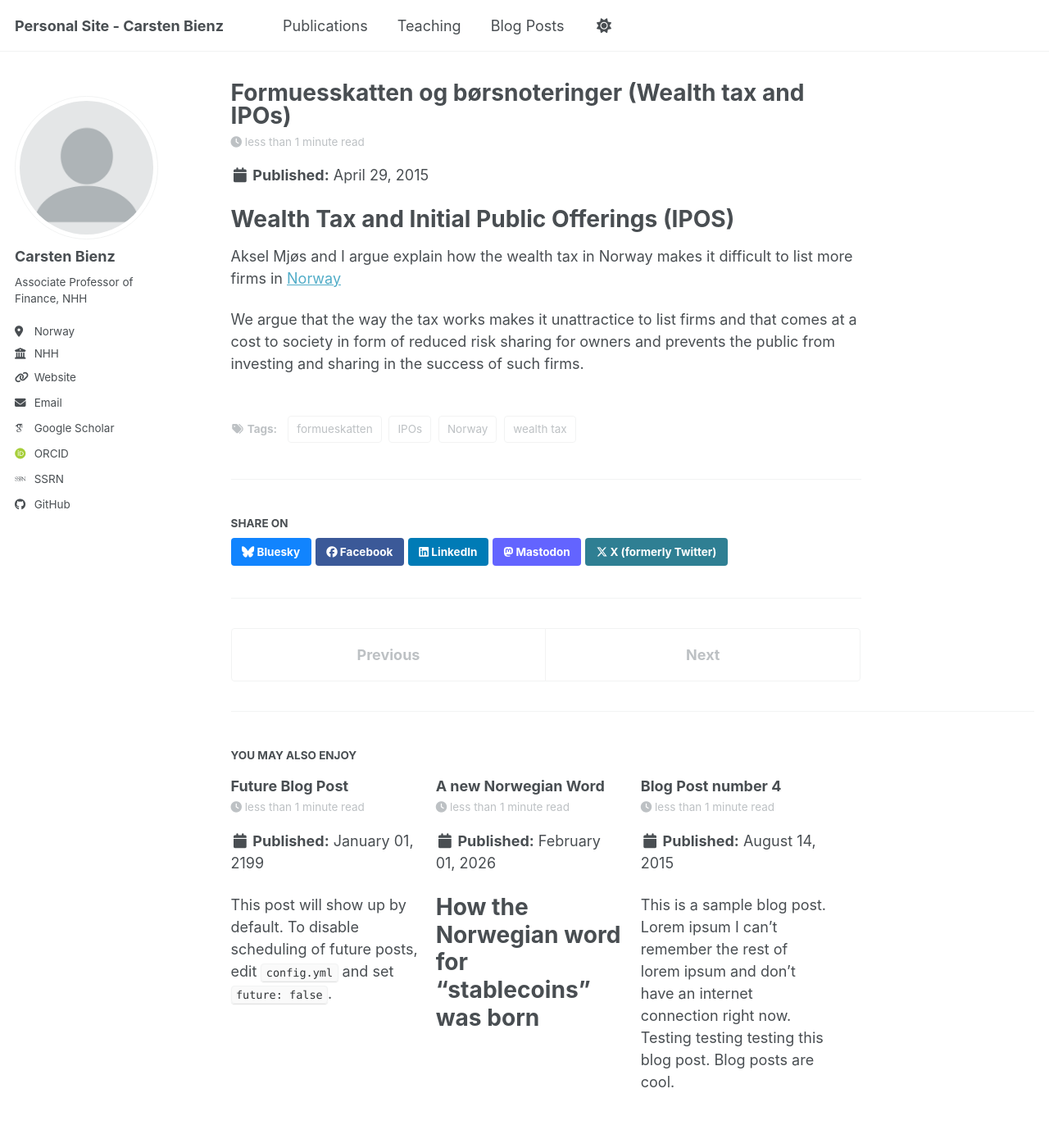
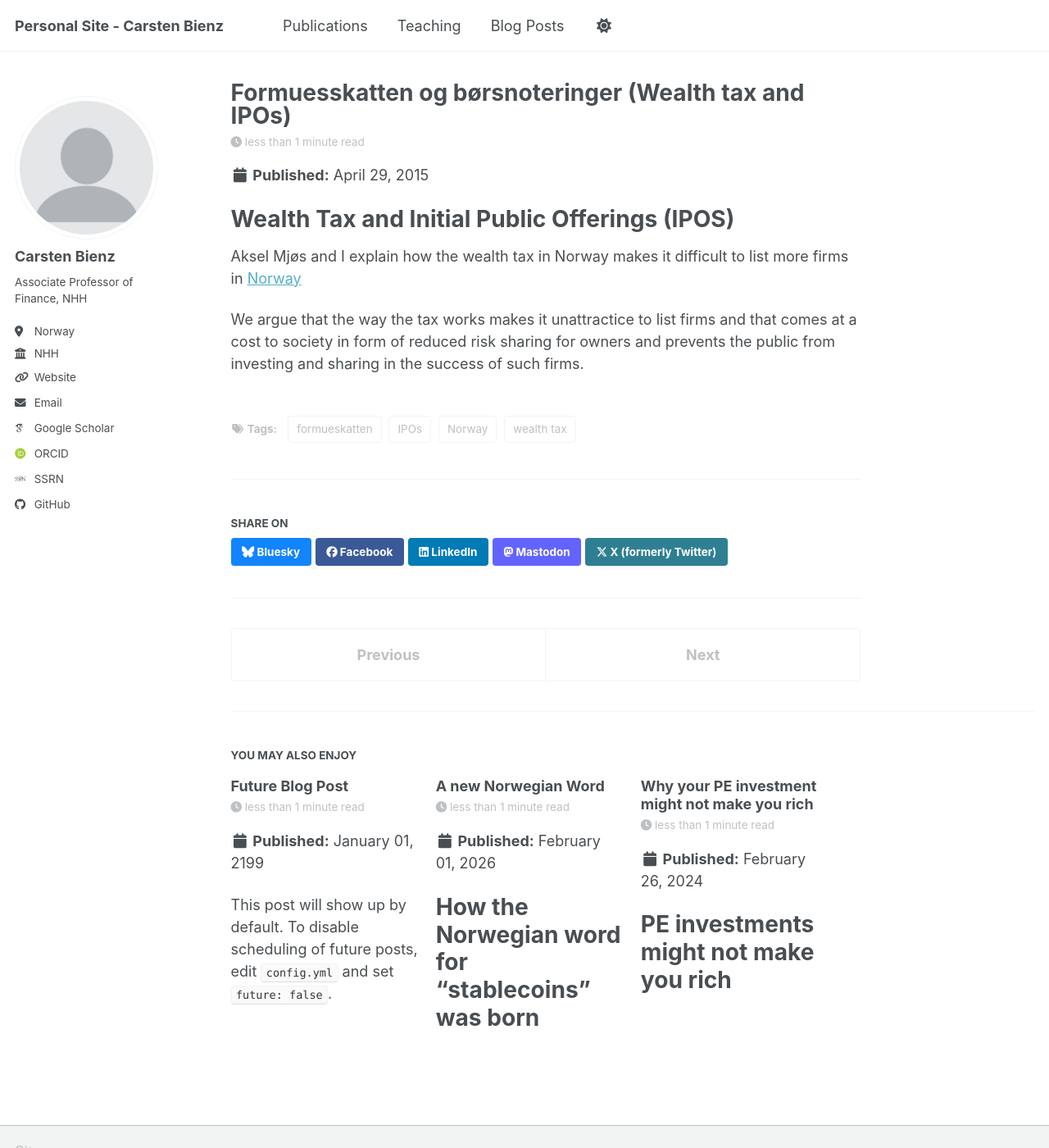
Before and after one commit to CarstenBienz/carstenbienz.github.io, a Jekyll site: the page built from _posts/2015-04-29-blog-post-1.md, in a window 1280 px wide and 1400 px high. Shown: the whole window at 82% size. Built offline with Jekyll 4.4.1, drawn with Linux system fonts in a browser that asks for light colours; some web fonts are replaced; a script bundle is joined from its source files by our own code; library files that are not in the unit come from our copies.

Commit message:
Blog Posts

```diff
--- a/_posts/2015-04-29-blog-post-1.md
+++ b/_posts/2015-04-29-blog-post-1.md
@@ -11,6 +11,6 @@ tags:
 
 Wealth Tax and Initial Public Offerings (IPOS)
 ======
-Aksel Mjøs and I argue explain how the wealth tax in Norway makes it difficult to list more firms in [Norway](https://www.aftenposten.no/meninger/debatt/i/5kMz/formuesskatten-og-boersnoteringer)
+Aksel Mjøs and I explain how the wealth tax in Norway makes it difficult to list more firms in [Norway](https://www.aftenposten.no/meninger/debatt/i/5kMz/formuesskatten-og-boersnoteringer)
 
 We argue that the way the tax works makes it unattractice to list firms and that comes at a cost to society in form of reduced risk sharing for owners and prevents the public from investing and sharing in the success of such firms.
--- a/_posts/2024-02-26-blog-post-2.md
+++ b/_posts/2024-02-26-blog-post-2.md
@@ -1,20 +1,14 @@
 ---
-title: 'Blog Post number 4'
-date: 2015-08-14
-permalink: /posts/2012/08/blog-post-4/
+title: 'Why your PE investment might not make you rich'
+date: 2024-02-26
+permalink: /posts/2024/04/blog-post-2/
 tags:
-  - cool posts
-  - category1
-  - category2
+  - Private Equity
 ---
 
-This is a sample blog post. Lorem ipsum I can't remember the rest of lorem ipsum and don't have an internet connection right now. Testing testing testing this blog post. Blog posts are cool.
-
-Headings are cool
+PE investments might not make you rich
 ======
 
-You can have many headings
-======
+Many believe that the benefits of investing should acrue to the investors and not the fund managers. I [explain](https://www.nhh.no/en/nhh-bulletin/article-archive/2024/february/why-your-pe-investment-wont-make-you-rich/) why that believe may be wrong in markets where fund managers have market power.
 
-Aren't headings cool?
-------
+In the case of Privaye Equity what matters are the skills of the fund managers. If these skills are relatively rare and when what investors bring to the table, namely funding, is abundant, the balance of power is shifted towards the fund managers and they will walk away with any "excess" returns.
```
